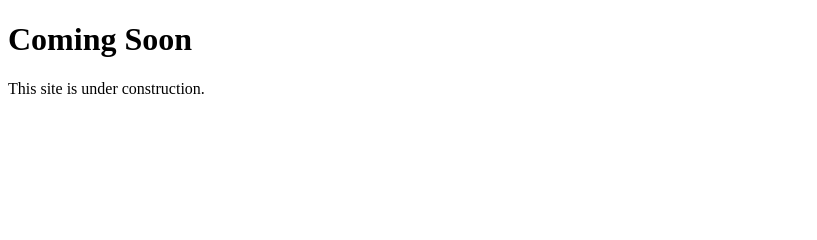
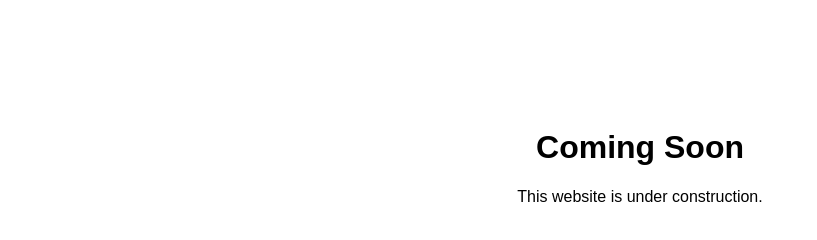
Before and after one commit to ncjthreeletters/threeletterswebsite, a plain HTML site: page index.html in a window 1280 px wide. Shown: the whole page, without its empty margins (0-817 px from the left). Drawn offline with Linux system fonts and the light colour scheme.

Commit message:
index.html

```diff
--- a/index.html
+++ b/index.html
@@ -1,11 +1,11 @@
 <!DOCTYPE html>
 <html>
   <head>
-    <title>Your Domain</title>
-    <meta charset="utf-8" />
+    <title>Coming Soon</title>
+    <meta charset="UTF-8">
   </head>
-  <body>
+  <body style="font-family: Arial; text-align: center; padding-top: 100px;">
     <h1>Coming Soon</h1>
-    <p>This site is under construction.</p>
+    <p>This website is under construction.</p>
   </body>
 </html>
```
